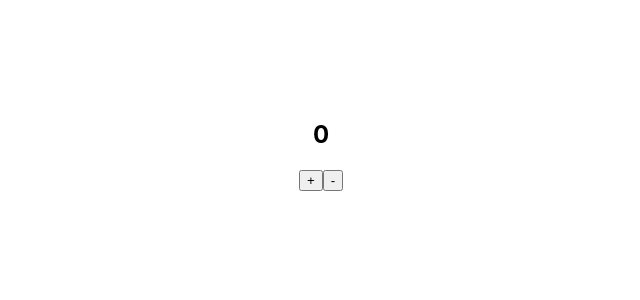
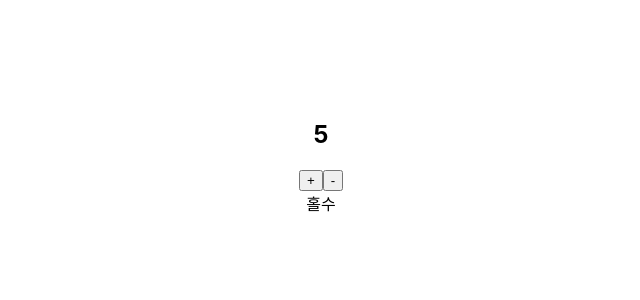
Before and after one commit to SU-VIN/React_study, a React (Create React App) app in the folder React_review/: page / in a window 1280 px wide. Shown: the top 300 px of the page, without its empty margins (319-959 px from the left). Built offline with nearby package versions, Linux system fonts and the light colour scheme.

Commit message:
props 복기

```diff
--- a/React_review/src/App.js
+++ b/React_review/src/App.js
@@ -1,9 +1,18 @@
 import './App.css';
 import Counter from './Counter';
 function App() {
+
+  const CounterProps={
+    a:1,
+    b:2,
+    c:3,
+    d:4,
+    prop:5
+  }
+
   return (
     <div className="App">
-      <Counter/>
+      <Counter {...CounterProps}/>
     </div>
   );
 }
--- a/React_review/src/Counter.js
+++ b/React_review/src/Counter.js
@@ -1,7 +1,9 @@
 import React,{useState} from "react";
-const Counter = ()=>{
+import OddEvenResult from "./OddEvenResult";
+const Counter = ( {prop} )=>{
+
     //setCount 는 함수임!
-    const[count, setCount] = useState(0);
+    const[count, setCount] = useState(prop);
 
     //증가함수
     const onIncrease = ()=>{
@@ -16,7 +18,12 @@ const Counter = ()=>{
         <h2>{count}</h2>
         <button onClick={onIncrease}>+</button>
         <button onClick={onDecrease}>-</button>
+        <OddEvenResult count={count}/>
         </div>
-    )
+    );
+
+};
+Counter.defalutProps={
+    prop:0,
 }
 export default Counter;
--- /dev/null
+++ b/React_review/src/OddEvenResult.js
@@ -0,0 +1,11 @@
+const OddEvenResult=({count})=>{
+    console.log(count);
+    return(
+        <div>
+            {count%2===0?"짝수":"홀수"}
+        </div>
+    )
+
+}
+
+export default OddEvenResult;
```
Also changed, not shown: 1 other file (tests, documents, lock files or other folders).
